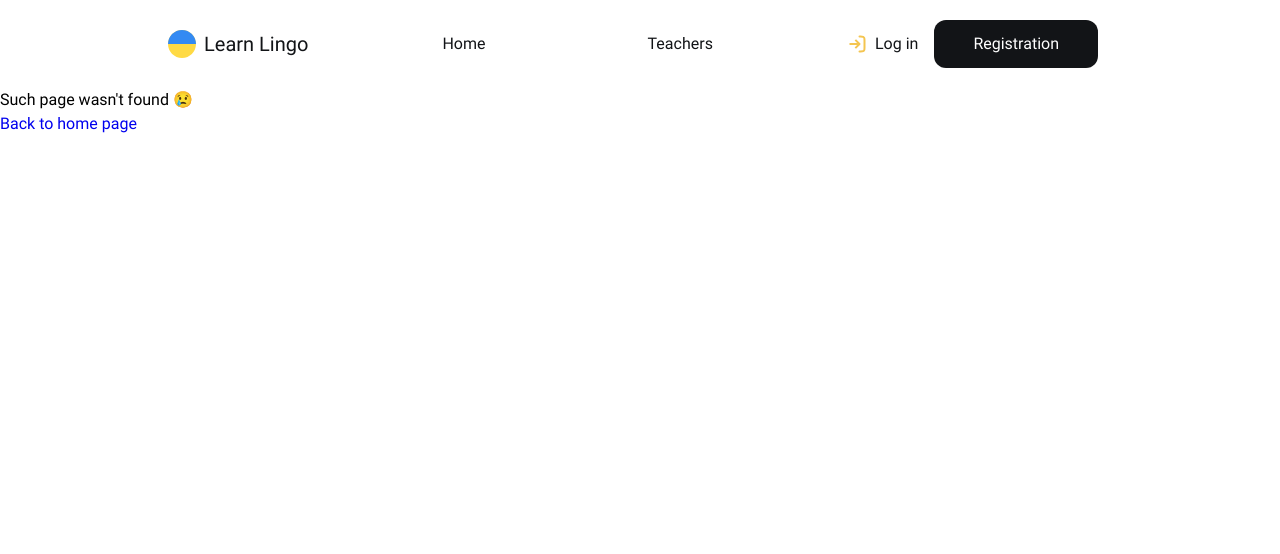
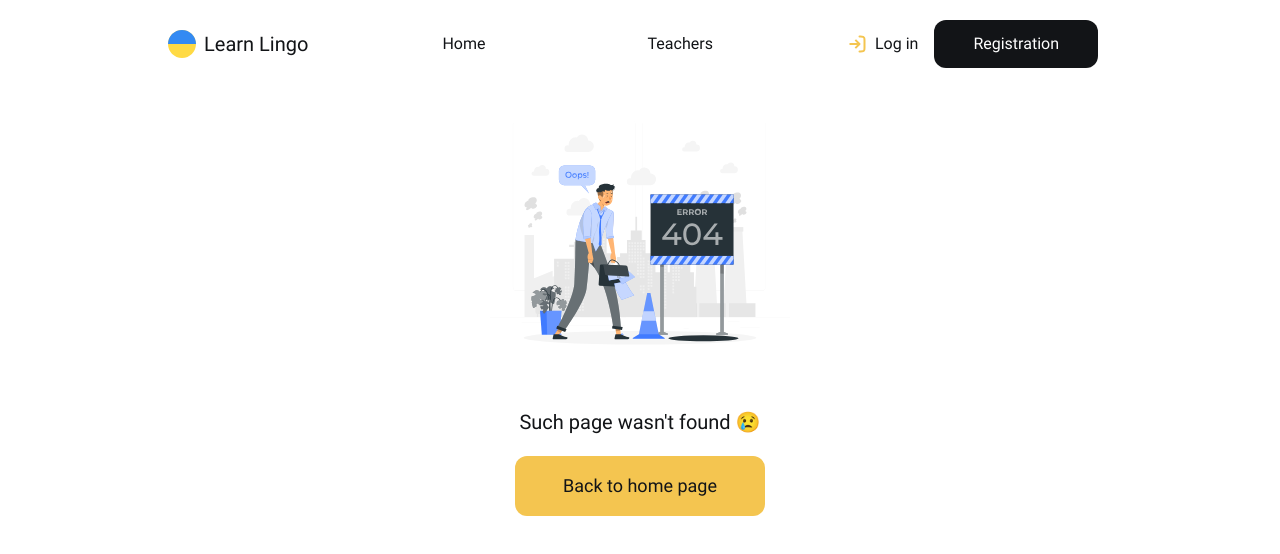
Before and after one commit to Ivan-Malakhovskyi/learn-lingo-pet-project, a React (Vite) app: page /signup in a window 1280 px wide. Shown: the top 554 px of the page. Built offline with nearby package versions, Linux system fonts and the light colour scheme; no server answers.

Commit message:
add not found page

```diff
--- a/src/components/App.tsx
+++ b/src/components/App.tsx
@@ -14,8 +14,8 @@ import { Loader } from "./Loader/Loader";
 
 const HomePage = lazy(() => import("./pages/HomePage"));
 const TeachersPage = lazy(() => import("./pages/TeachersPage"));
-const FavoritesPage = lazy(() => import("./pages/Favorites/Favorites"));
-const NotFoundPage = lazy(() => import("./pages/NotFoundPage/NotFoundPage"));
+const FavoritesPage = lazy(() => import("./pages/Favorites"));
+const NotFoundPage = lazy(() => import("./pages/NotFoundPage"));
 
 const App: FC = () => {
   const dispatch = useDispatch();
--- a/src/components/pages/Favorites/Favorites.types.ts
+++ b/src/components/Favorites/Favorites.types.ts
@@ -1,4 +1,4 @@
-import { Teacher } from "../../../types";
+import { Teacher } from "../../types";
 
 export type TFavoritesType = {
   id: string;
--- /dev/null
+++ b/src/components/NotFound/NotFound.styled.tsx
@@ -0,0 +1,38 @@
+import { NavLink } from "react-router-dom";
+import styled from "styled-components";
+
+export const NotFoundWrapper = styled.div`
+  display: flex;
+  justify-content: center;
+  align-items: center;
+  flex-direction: column;
+  gap: 10px;
+`;
+
+export const Topic = styled.p`
+  color: ${({ theme: { colors } }) => colors.mainBlack};
+  font-size: 20px;
+  font-weight: 500;
+  line-height: 48px;
+`;
+
+export const HomeLink = styled(NavLink)`
+  display: block;
+  padding: 16px 48px;
+  margin-bottom: 40px;
+  border-radius: 12px;
+  color: ${({ theme: { colors } }) => colors.mainBlack};
+  background: ${({ theme: { colors } }) => colors.mainYellow};
+  transition: background-color 250ms
+    ${({ theme: { transitions } }) => transitions.cubic};
+
+  &:hover,
+  &:focus {
+    background-color: ${({ theme: { colors } }) => colors.accentYellow};
+  }
+
+  font-size: 18px;
+  font-weight: 700;
+  line-height: 28px;
+  letter-spacing: 0%;
+`;
--- /dev/null
+++ b/src/components/NotFound/NotFound.tsx
@@ -0,0 +1,13 @@
+import { FC } from "react";
+import notFound from "/icons/404.svg";
+import { HomeLink, NotFoundWrapper, Topic } from "./NotFound.styled";
+
+export const NotFound: FC = () => {
+  return (
+    <NotFoundWrapper>
+      <img src={notFound} alt="not_found_icon" width={300} />
+      <Topic>Such page wasn't found 😢</Topic>
+      <HomeLink to="/">Back to home page</HomeLink>
+    </NotFoundWrapper>
+  );
+};
--- /dev/null
+++ b/src/components/pages/NotFoundPage.tsx
@@ -0,0 +1,8 @@
+import { FC } from "react";
+import { NotFound } from "../NotFound/NotFound";
+
+const NotFoundPage: FC = () => {
+  return <NotFound />;
+};
+
+export default NotFoundPage;
--- a/src/components/pages/NotFoundPage/NotFoundPage.styled.tsx
+++ /dev/null
@@ -1,3 +0,0 @@
-import styled from "styled-components";
-
-export const NotFound = styled.div``;
--- a/src/components/pages/NotFoundPage/NotFoundPage.tsx
+++ /dev/null
@@ -1,13 +0,0 @@
-import { FC } from "react";
-import { NavLink } from "react-router-dom";
-
-const NotFoundPage: FC = () => {
-  return (
-    <div>
-      <p>Such page wasn't found 😢</p>
-      <NavLink to="/">Back to home page</NavLink>
-    </div>
-  );
-};
-
-export default NotFoundPage;
```
Also changed, not shown: src/components/pages/Favorites.tsx (renamed from src/components/pages/Favorites/Favorites.tsx, +6 -9 lines), public/icons/404.svg (added).
